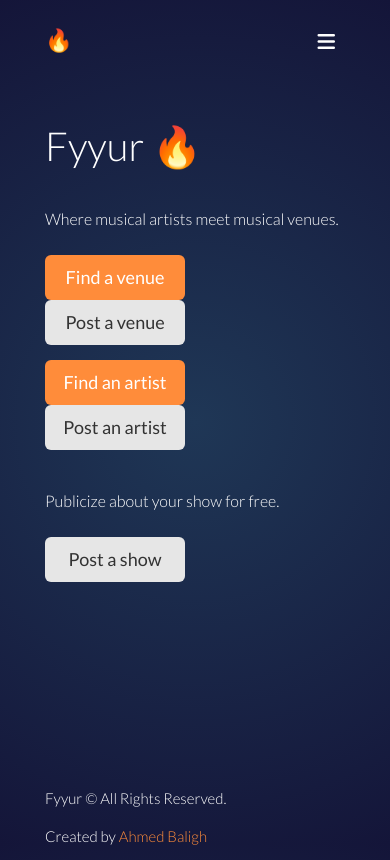
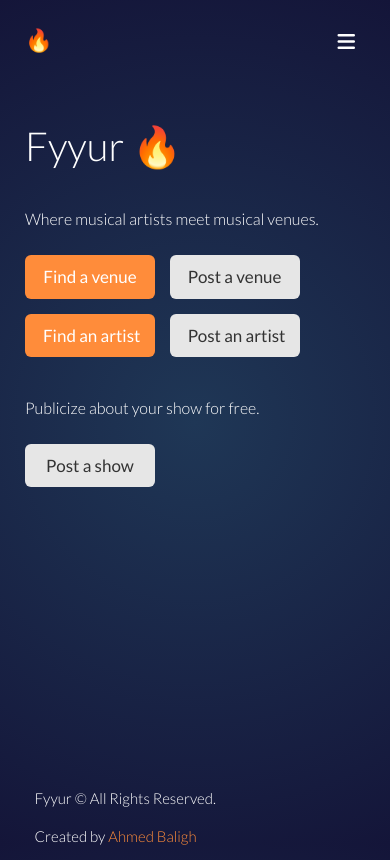
Before and after one commit to ahmedbaligh/fyyur, a Flask app: page / in a window 390 px wide. Run offline with Flask 2, Linux system fonts and the light colour scheme; parts of the project's set-up code (start-up, migrations or seed data) failed here and were passed over; some libraries are stand-ins or nearby versions.

Commit message:
fix: Compel styles to website's main theme

```diff
--- a/static/css/home.css
+++ b/static/css/home.css
@@ -24,6 +24,17 @@ h3 a button.btn {
   border-radius: 6px;
   border: none;
   width: 140px;
+}
+
+@media (max-width: 400px) {
+  .container {
+    margin: 0 10px;
+  }
+
+  h3 a button.btn {
+    font-size: 17px;
+    width: 130px;
+  }
 }
 
 h3 a:first-of-type button.btn {
--- a/static/css/shows.css
+++ b/static/css/shows.css
@@ -28,6 +28,7 @@
 .tile-show h4 {
   color: #ddd;
   font-style: italic;
+  font-weight: 700;
 }
 
 .tile-show h5 {
```
Also changed, not shown: static/css/forms.css (+7 -4 lines).
